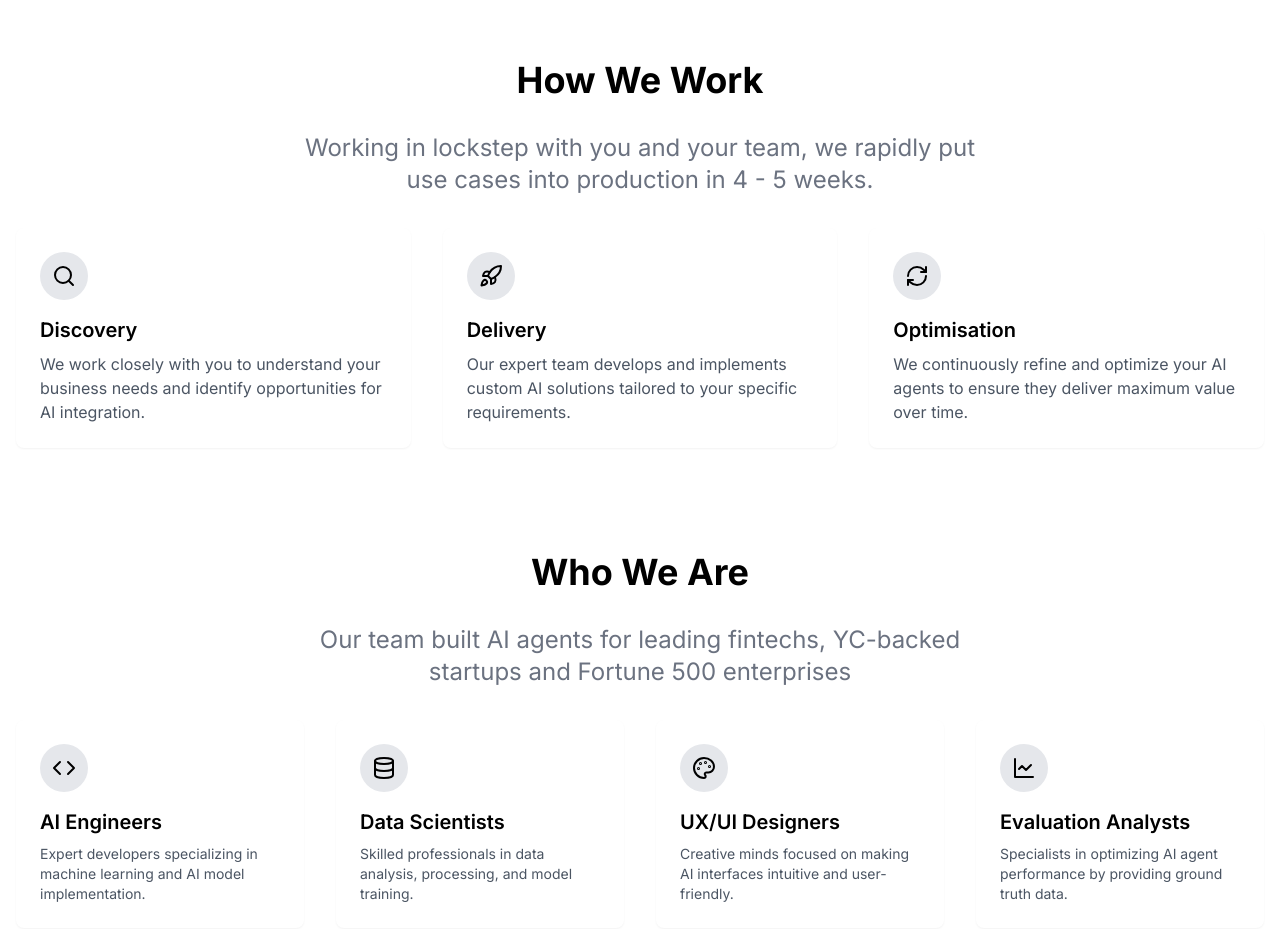
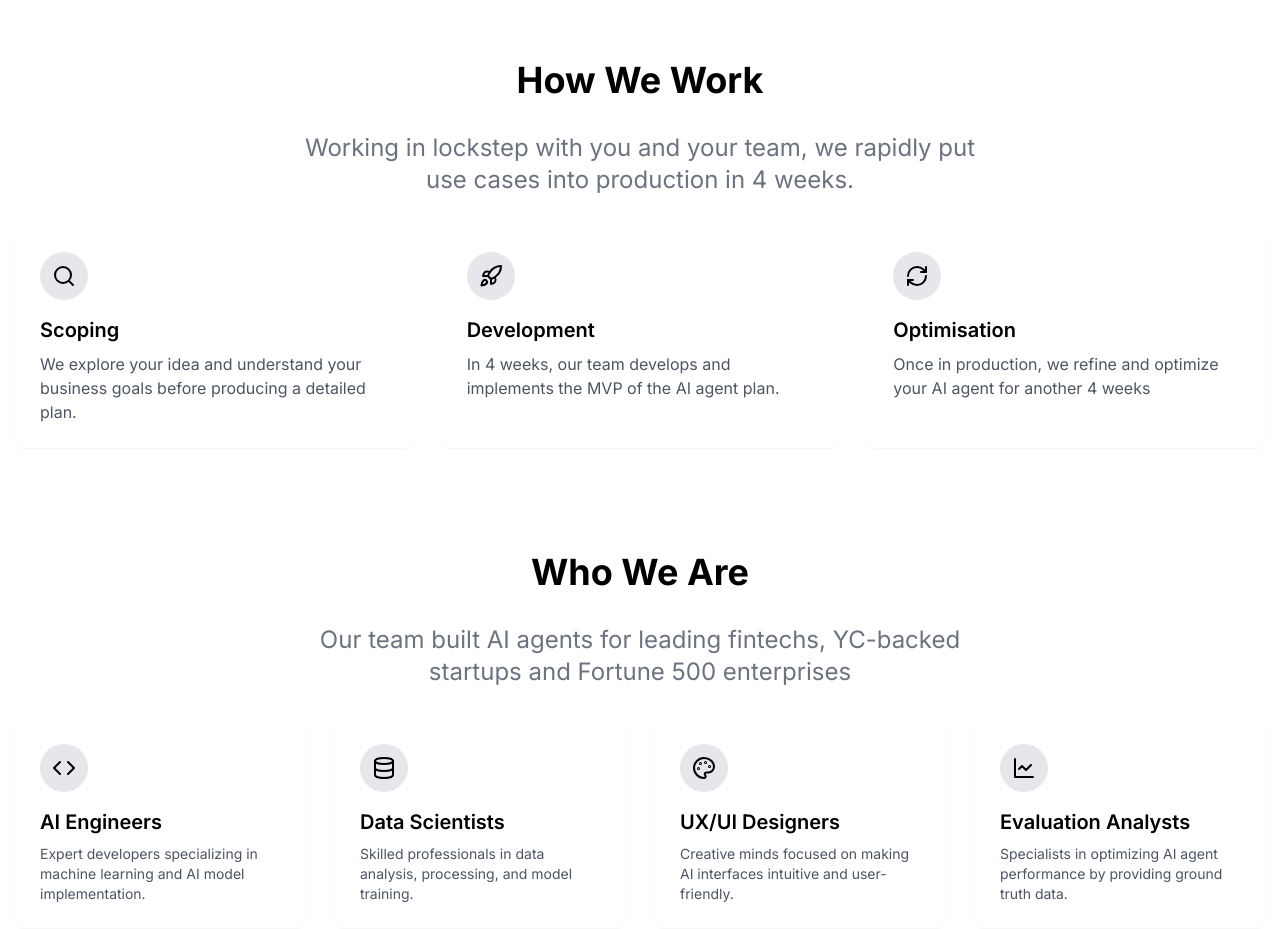
Before and after one commit to aiddav/new-website-project, a Next.js app: page / in a window 1280 px wide. Shown: the part 900-1829 px from the top of the page. Built offline with nearby package versions, Linux system fonts and the light colour scheme.

Commit message:
updated copies

```diff
--- a/app/components/HowWeWork.tsx
+++ b/app/components/HowWeWork.tsx
@@ -3,18 +3,18 @@ import { Search, Rocket, RefreshCw } from 'lucide-react'
 export default function HowWeWork() {
   const steps = [
     {
-      title: 'Discovery',
-      description: 'We work closely with you to understand your business needs and identify opportunities for AI integration.',
+      title: 'Scoping',
+      description: 'We explore your idea and understand your business goals before producing a detailed plan.',
       icon: Search,
     },
     {
-      title: 'Delivery',
-      description: 'Our expert team develops and implements custom AI solutions tailored to your specific requirements.',
+      title: 'Development',
+      description: 'In 4 weeks, our team develops and implements the MVP of the AI agent plan.',
       icon: Rocket,
     },
     {
       title: 'Optimisation',
-      description: 'We continuously refine and optimize your AI agents to ensure they deliver maximum value over time.',
+      description: 'Once in production, we refine and optimize your AI agent for another 4 weeks',
       icon: RefreshCw,
     },
   ]
@@ -24,7 +24,7 @@ export default function HowWeWork() {
       <div className="container mx-auto px-4">
         <h2 className="text-3xl md:text-4xl font-bold text-center mb-8">How We Work</h2>
         <p className="text-xl md:text-2xl text-muted-foreground mb-8 max-w-2xl mx-auto text-center">
-        Working in lockstep with you and your team, we rapidly put use cases into production in 4 - 5 weeks.
+        Working in lockstep with you and your team, we rapidly put use cases into production in 4 weeks.
         </p>
         <div className="grid md:grid-cols-3 gap-8">
           {steps.map((step) => (
```
